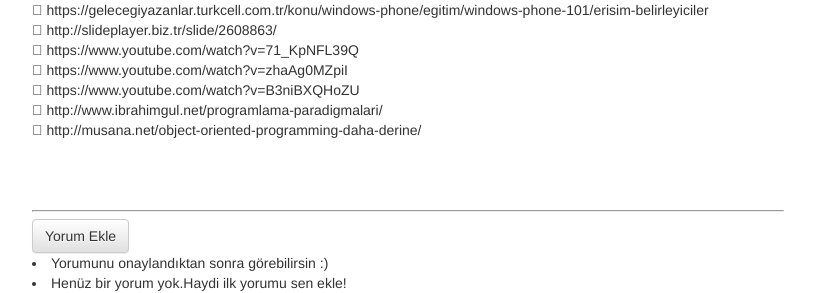
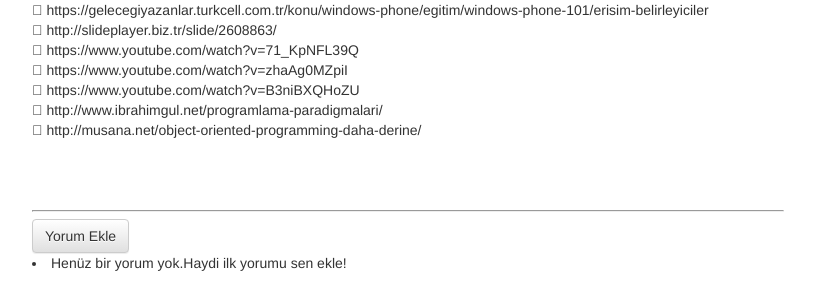
Before and after one commit to metlem/my-first-blog, a Django app: page /post/1/ in a window 1280 px wide; the page is wider, and only the part inside the window is pictured. Shown: the part 1533-1826 px from the top of that part, without its empty margins (253-1068 px from the left). After the commit the page ends 1804 px from the top of that part, so only its background shows below. Run offline with Django 3.2, Linux system fonts and the light colour scheme; data comes from the database, SQL or seed files in the repository; both versions use the stored data as it was after the commit; data that the repository does not hold is empty; some libraries are stand-ins or nearby versions.

```diff
--- a/blog/templates/blog/add_comment_to_post.html
+++ b/blog/templates/blog/add_comment_to_post.html
@@ -4,6 +4,7 @@
     <h1>Yeni Yorum</h1>
     <form method="POST" class="post-form">{% csrf_token %}
         {{ form.as_p }}
+        <li>Yorumunu onaylandıktan sonra görebilirsin :)</li>
         <button type="submit" class="save btn btn-default">Gönder</button>
     </form>
 {% endblock %}
--- a/blog/templates/blog/post_detail.html
+++ b/blog/templates/blog/post_detail.html
@@ -25,7 +25,7 @@
 
 
     <hr>
-    <a class="btn btn-default" href="{% url 'add_comment_to_post' pk=post.pk %}">Yorum Ekle</a><li>Yorumunu onaylandıktan sonra görebilirsin :)</li>
+    <a class="btn btn-default" href="{% url 'add_comment_to_post' pk=post.pk %}">Yorum Ekle</a>
     {% for comment in post.comments.all %}
         {% if user.is_authenticated or comment.onaylanmis_yorum %}
         <div class="comment">
```
Also changed, not shown: db.sqlite3.
